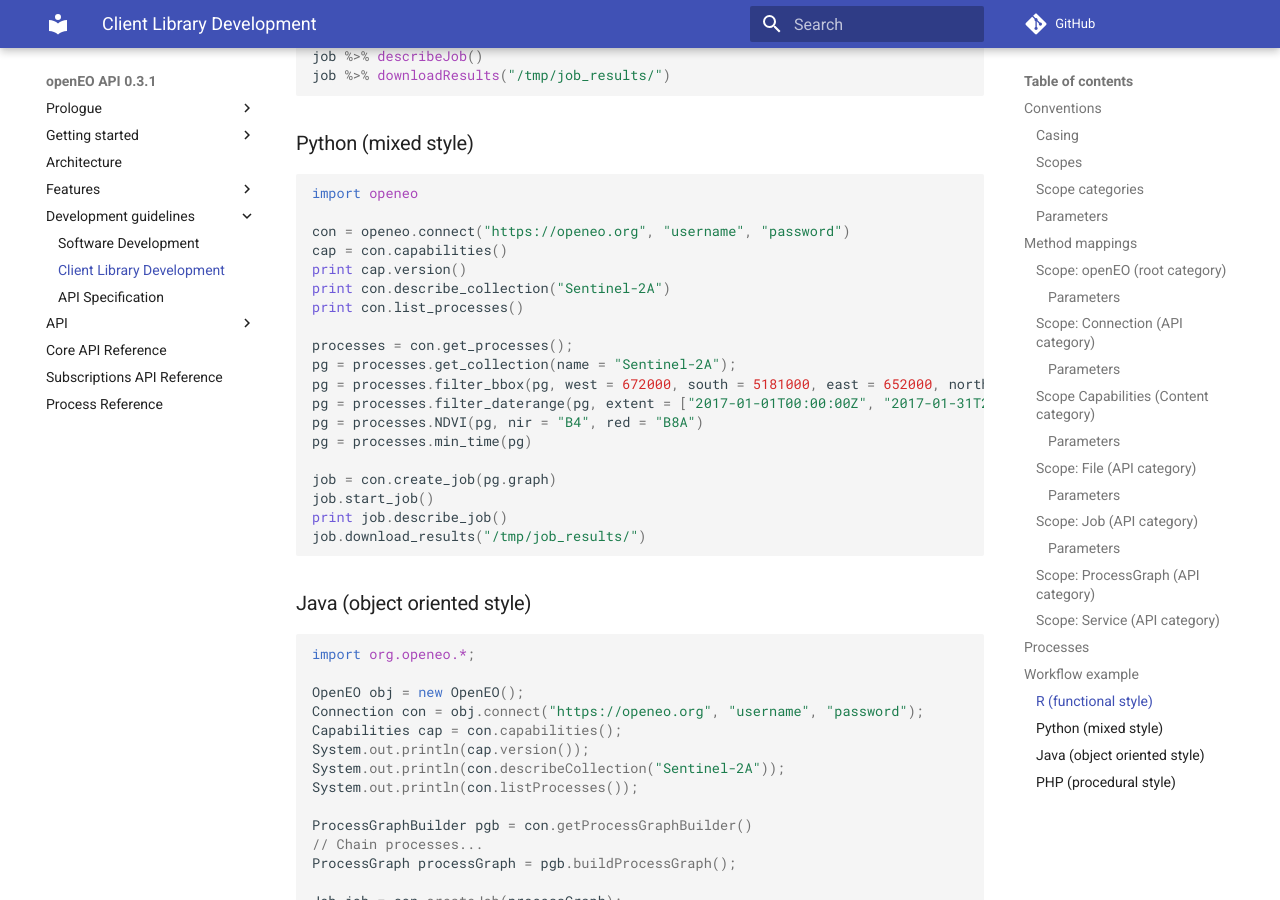
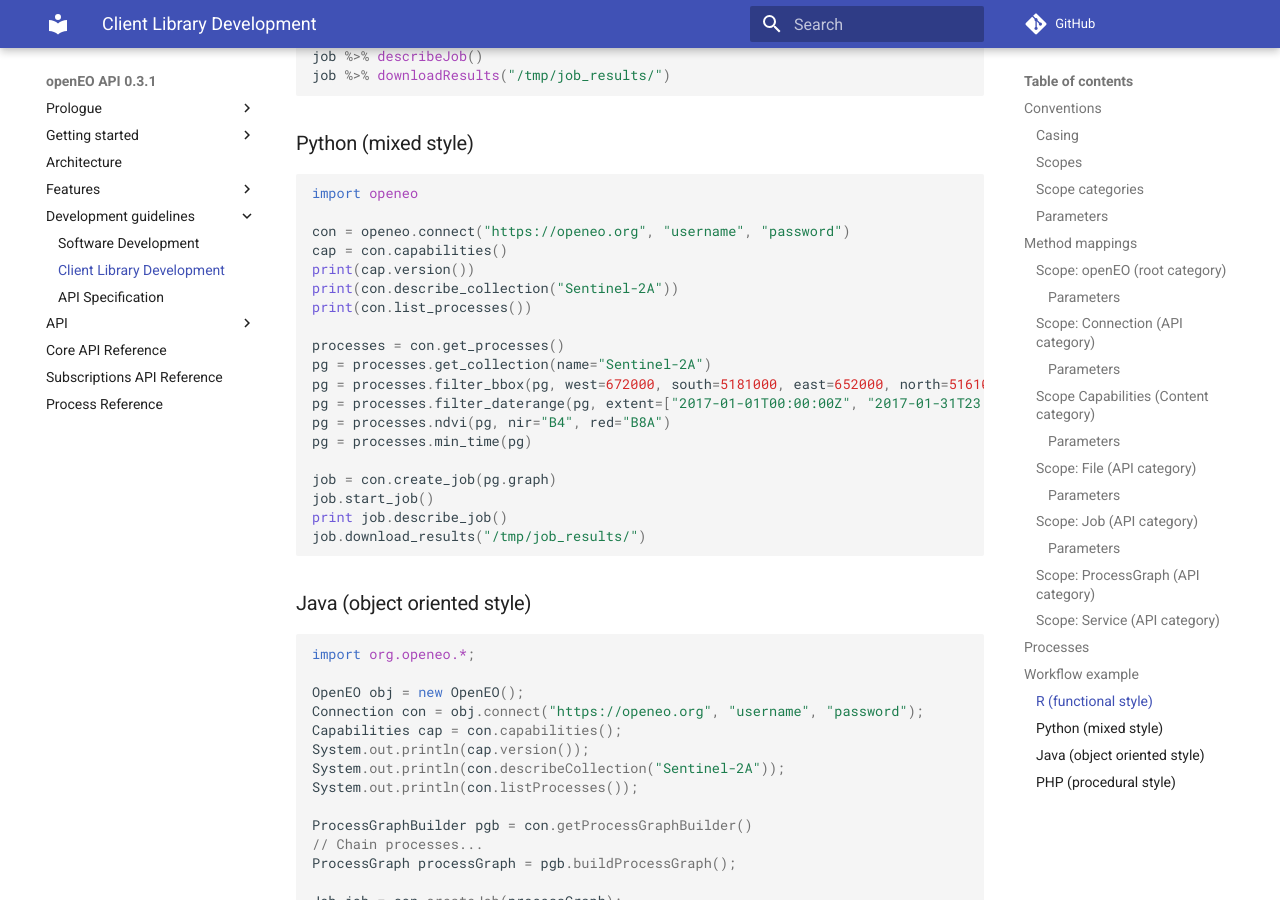
Before and after one commit to Open-EO/openeo-api, an MkDocs documentation site: the page built from docs/guidelines-clients.md, in a window 1280 px wide and 900 px high, scrolled down 8613 px. Built offline with MkDocs 1.6.1 and Material for MkDocs 9.7.7, drawn with Linux system fonts in a browser that asks for light colours; comment, search, counter and statistics services are not loaded.

Commit message:
Update guidelines-clients.md
Fixed Python example syntax and namings

```diff
--- a/docs/guidelines-clients.md
+++ b/docs/guidelines-clients.md
@@ -228,15 +228,15 @@ import openeo
 
 con = openeo.connect("https://openeo.org", "username", "password")
 cap = con.capabilities()
-print cap.version()
-print con.describe_collection("Sentinel-2A")
-print con.list_processes()
+print(cap.version())
+print(con.describe_collection("Sentinel-2A"))
+print(con.list_processes())
 
-processes = con.get_processes();
-pg = processes.get_collection(name = "Sentinel-2A");
-pg = processes.filter_bbox(pg, west = 672000, south = 5181000, east = 652000, north = 5161000, crs = "EPSG:32632")
-pg = processes.filter_daterange(pg, extent = ["2017-01-01T00:00:00Z", "2017-01-31T23:59:59Z"])
-pg = processes.NDVI(pg, nir = "B4", red = "B8A")
+processes = con.get_processes()
+pg = processes.get_collection(name="Sentinel-2A")
+pg = processes.filter_bbox(pg, west=672000, south=5181000, east=652000, north=5161000, crs="EPSG:32632")
+pg = processes.filter_daterange(pg, extent=["2017-01-01T00:00:00Z", "2017-01-31T23:59:59Z"])
+pg = processes.ndvi(pg, nir="B4", red="B8A")
 pg = processes.min_time(pg)
 
 job = con.create_job(pg.graph)
```
